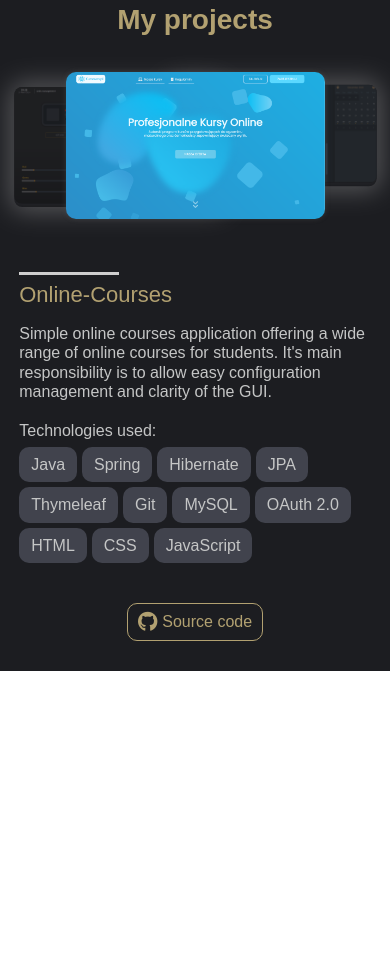
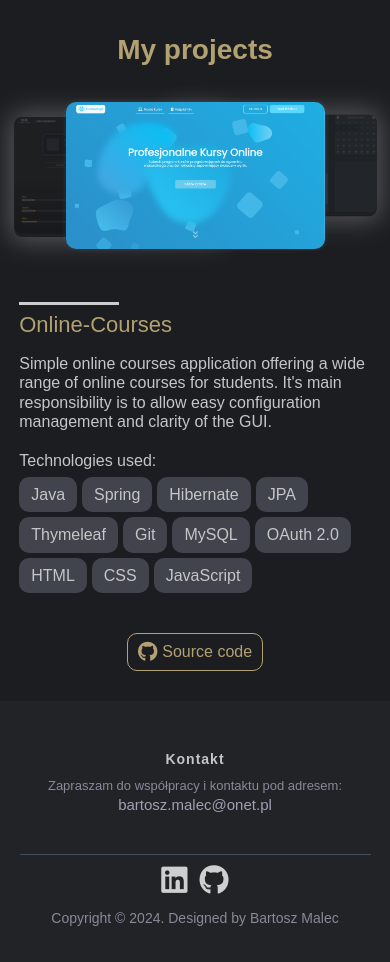
Before and after one commit to Vertonowsky/Vertonowsky.github.io, a plain HTML site: page index.html in a window 390 px wide. Shown: the part 968-1930 px from the top of the page. Before the commit the page ends 1639 px from the top, so only its background shows below. Drawn offline with Linux system fonts and the light colour scheme.

Commit message:
Contact page

```diff
--- a/index.html
+++ b/index.html
@@ -7,6 +7,7 @@
         <link rel="stylesheet" type="text/css" href="styles/main.css">
         <link rel="stylesheet" type="text/css" href="styles/index.css">
         <link rel="stylesheet" type="text/css" href="styles/header.css">
+        <link rel="stylesheet" type="text/css" href="styles/footer.css">
 
 		<meta name="viewport" content="width=device-width, initial-scale=1.0">
 		<link rel="stylesheet" href="https://cdnjs.cloudflare.com/ajax/libs/font-awesome/6.5.1/css/all.min.css">
@@ -19,9 +20,9 @@
 
             <div id="header">
 
-                <a> About </a>
-                <a> Projects </a>
-                <a> Contact </a>
+                <a href="#banner"> Start </a>
+                <a href="#section_1"> Projects </a>
+                <a href="#footer"> Contact </a>
 
             </div>
 
@@ -169,6 +170,29 @@
 
             </div>
 
+
+            <div id="footer">
+                <div class="inner">
+                    <div id="footer_heading">
+                        <p class="title">Kontakt</p>
+                        <p class="desc">Zapraszam do współpracy i kontaktu pod adresem:
+                        <div class="sss"><a class="list_link" href="mailto:bartosz.malec@onet.pl">bartosz.malec@onet.pl</a>.</div>
+                    </div>
+
+
+                    <div id="footer_bottom">
+                        <p class="info">Copyright © 2024. Designed by Bartosz Malec</p>
+
+                        <div id="social">
+                            <a href="https://www.linkedin.com/in/bartosz-malec-a6a36418b/" target="_blank" class="social_media"><i id="linkedin" class="fab fa-linkedin"></i></a>
+                            <a href="https://github.com/Vertonowsky" target="_blank" class="social_media"><i id="github" class="fab fa-github"></i></a>
+                        </div>
+
+                    </div>
+                </div>
+
+            </div>
+
         </div>
 
     <script>
--- /dev/null
+++ b/styles/footer.css
@@ -0,0 +1,220 @@
+
+
+#footer {
+    position: relative;
+    width: 100%;
+    background: #222326;
+    padding: 70px 0 35px 0;
+    z-index: 3;
+}
+
+
+#footer .inner {
+    width: 90%;
+    margin: auto;
+}
+
+
+        #footer_heading {
+            position: relative;
+            display: flex;
+            align-items: center;
+            justify-content: center;
+            flex-direction: column;
+            width: 80%;
+            margin: auto;
+            height: auto;
+            padding-bottom: 90px;
+            font-size: 0;
+        }
+
+                #footer_heading .title {
+                    font-size: var(--font-size-title);
+                    color: var(--color-default);
+                    font-weight: bold;
+                    letter-spacing: 1px;
+                    margin: 0 0 12px 0;
+                }
+
+                #footer_heading .desc {
+                    color: #878A99;
+                    font-size: var(--font-size-normal);
+                    text-align: center;
+                    margin: 0 0 3px 0;
+                }
+
+                .list_link {
+                    position: relative;
+                    color: #9EA1B3;
+                    font-size: var(--font-size-normal);
+                }
+
+                .list_link:after {
+                    background: none repeat scroll 0 0 transparent;
+                    bottom: -4px;
+                    content: "";
+                    display: block;
+                    height: 2px;
+                    left: 50%;
+                    position: absolute;
+                    background: var(--color-blue);
+                    transition: width 0.3s ease 0s, left 0.3s ease 0s;
+                    width: 0;
+                }
+
+
+                .list_link:hover:after {
+                    width: 100%;
+                    left: 0;
+                }
+
+
+
+        #footer_bottom {
+            display: flex;
+            justify-content: space-between;
+            align-items: center;
+            box-sizing: border-box;
+            width: 100%;
+            border-top: 1px solid #444F5E;
+            padding: 0 15px;
+            min-height: 70px;
+        }
+
+
+        #footer_bottom .info {
+            position: relative;
+            box-sizing: border-box;
+            display: inline-block;
+            vertical-align: middle;
+            width: 65%;
+            margin: 0;
+            color: #878A99;
+            font-size: var(--font-size-normal);
+        }
+
+
+        #social {
+            position: relative;
+            box-sizing: border-box;
+            display: flex;
+            justify-items: center;
+            justify-content: center;
+        }
+
+
+                #social .social_media {
+                    position: relative;
+                    box-sizing: border-box;
+                    color: #CFCFCF;
+                    margin: 0;
+                    text-align: center;
+                    cursor: pointer;
+                    transition: all 0.3s;
+                }
+
+
+                #social .social_media i {
+                    font-size: 30px;
+                    transition: background 0.3s;
+                }
+
+
+                #social .social_media:first-child {
+                    margin-right: 12px;
+                }
+
+                #social .social_media:hover {
+                    color: #fff;
+                }
+
+
+
+    @media screen and (max-width: 1024px) {
+
+        #footer {
+            padding: 50px 0 35px 0;
+        }
+
+        #footer_heading {
+            width: 95%;
+            height: auto;
+            padding-bottom: 40px;
+        }
+
+            #footer_heading .title {
+                font-size: var(--font-size-normal);
+            }
+
+            #footer_heading .desc {
+                font-size: var(--font-size-smaller);
+            }
+
+            #footer_heading .href {
+                font-size: var(--font-size-smaller);
+            }
+
+
+        #footer_bottom {
+            padding: 0 7px;
+        }
+
+            #footer_bottom .info {
+                font-size: var(--font-size-smaller);
+            }
+
+    }
+
+
+    @media screen and (max-width: 480px) {
+
+        #footer_heading {
+            width: 95%;
+            height: auto;
+            padding-bottom: 40px;
+        }
+
+            #footer_heading .title {
+                font-size: var(--font-size-smaller);
+                margin-bottom: 10px;
+            }
+
+            #footer_heading .desc {
+                font-size: var(--font-size-phone);
+            }
+
+            #footer_heading .href {
+                font-size: var(--font-size-phone);
+            }
+
+
+        #footer_bottom .info {
+            font-size: var(--font-size-smaller);
+        }
+
+        #social .social_media {
+            position: relative;
+            border-radius: 25px;
+        }
+
+    }
+
+
+    @media screen and (max-width: 400px) {
+
+        #footer_bottom {
+            flex-direction: column-reverse;
+            height: auto;
+            padding: 0 5px;
+        }
+
+            #social {
+                margin: 10px 0 15px 0;
+            }
+
+            #footer_bottom .info {
+                width: 100%;
+                text-align: center;
+            }
+
+    }
--- a/styles/index.css
+++ b/styles/index.css
@@ -21,7 +21,7 @@
     background: radial-gradient(circle, rgba(49,50,54,1) 0%, rgba(28,29,33,1) 50%);
 }
 
-    .inner {
+    #banner .inner {
         position: relative;
         width: 1400px;
         height: 100%;
@@ -102,7 +102,6 @@
                 position: relative;
                 font-size: 24px;
                 color: var(--color-default);
-                text-decoration: none;
                 transition: color 0.2s;
             }
 
@@ -185,7 +184,7 @@
     align-items: center;
     justify-content: flex-start;
     flex-direction: column;
-    padding: 60px 10px 30px 10px;
+    padding: 90px 10px 30px 10px;
     font-family: 'DM Sans', sans-serif;
     transition: background .4s ease-in;
 }
@@ -291,7 +290,6 @@
 
             .card_details a {
                 display: flex;
-                text-decoration: none;
                 align-items: center;
                 color: var(--color-gold);
                 border: 1px solid var(--color-gold);
@@ -368,7 +366,7 @@ body::-webkit-scrollbar-corner {
 
 @media (max-width: 1500px) {
 
-    .inner {
+    #banner .inner {
         width: 1150px;
     }
 
@@ -392,7 +390,7 @@ body::-webkit-scrollbar-corner {
 
 @media (max-width: 1280px) {
 
-    .inner {
+    #banner .inner {
         width: 1000px;
     }
 
@@ -420,7 +418,7 @@ body::-webkit-scrollbar-corner {
 
 @media (max-width: 1024px) {
 
-    .inner {
+    #banner .inner {
         width: 90%;
     }
 
@@ -458,7 +456,7 @@ body::-webkit-scrollbar-corner {
 
 @media (max-width: 768px) {
 
-    .inner {
+    #banner .inner {
         flex-direction: column;
         padding-top: 100px;
     }
--- a/styles/main.css
+++ b/styles/main.css
@@ -14,6 +14,10 @@
     --font-size-phone: 13px;
 }
 
+html {
+    scroll-behavior:smooth
+}
+
 body {
     margin: 0;
     overflow-x: hidden;
@@ -26,6 +30,10 @@ body {
     box-sizing: border-box;
 }
 
+a {
+    text-decoration: none;
+}
+
 b {
     color: #03A7DC;
     font-weight: normal;
```
